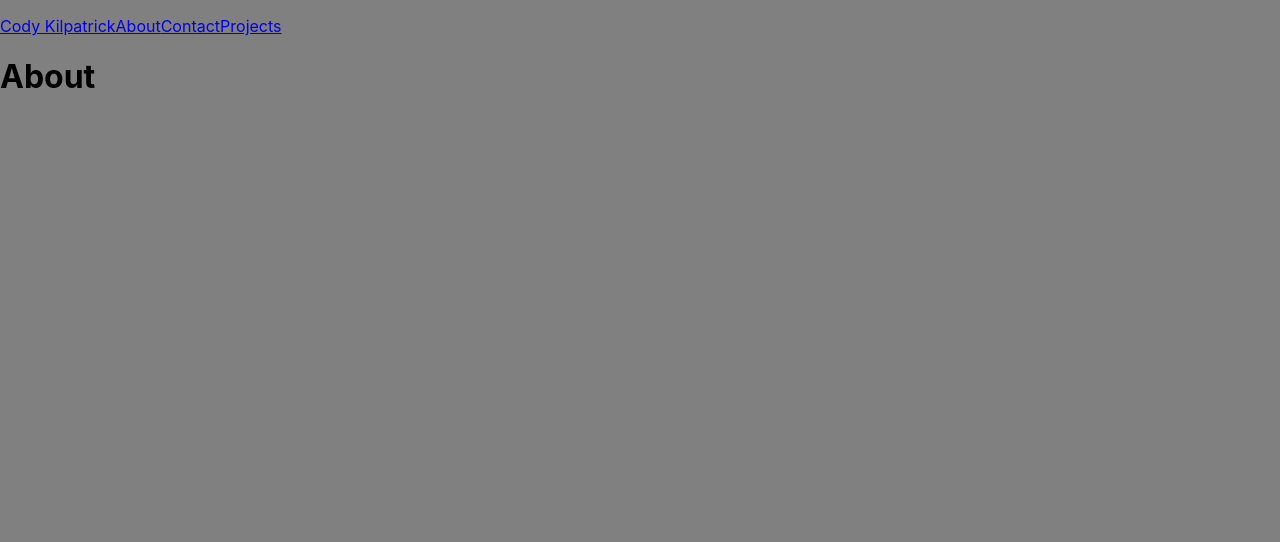
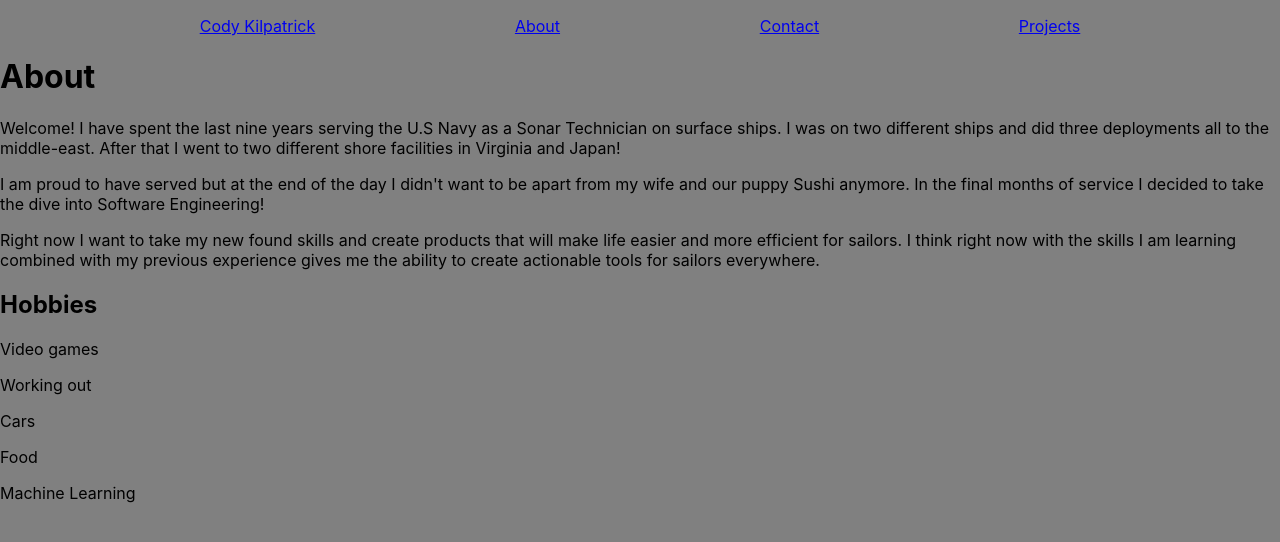
Before and after one commit to Codykilpatrick/portfolio-react, a React (Create React App) app: page /about in a window 1280 px wide. Shown: the top 542 px of the page. Built offline with nearby package versions, Linux system fonts and the light colour scheme.

Commit message:
update about page

```diff
--- a/src/App.css
+++ b/src/App.css
@@ -7,7 +7,7 @@ img {
 body {
   display: flex;
   background-color: grey;
-  align-items: center;
+  justify-content: center;
 }
 
 #home-div {
--- a/src/pages/About.jsx
+++ b/src/pages/About.jsx
@@ -1,6 +1,23 @@
 function About() {
   return (
+    <>
       <h1>About</h1>
+      <p>
+        Welcome! I have spent the last nine years serving the U.S Navy as a Sonar Technician on surface ships. I was on two different ships and did three deployments all to the middle-east. After that I went to two different shore facilities in Virginia and Japan!
+      </p>
+      <p>
+        I am proud to have served but at the end of the day I didn't want to be apart from my wife and our puppy Sushi anymore. In the final months of service I decided to take the dive into Software Engineering!
+      </p>
+      <p>
+        Right now I want to take my new found skills and create products that will make life easier and more efficient for sailors. I think right now with the skills I am learning combined with my previous experience gives me the ability to create actionable tools for sailors everywhere.
+      </p>
+      <h2>Hobbies</h2>
+        <p>Video games</p>
+        <p>Working out</p>
+        <p>Cars</p>
+        <p>Food</p>
+        <p>Machine Learning</p>
+    </>
   )
 }
 
```
